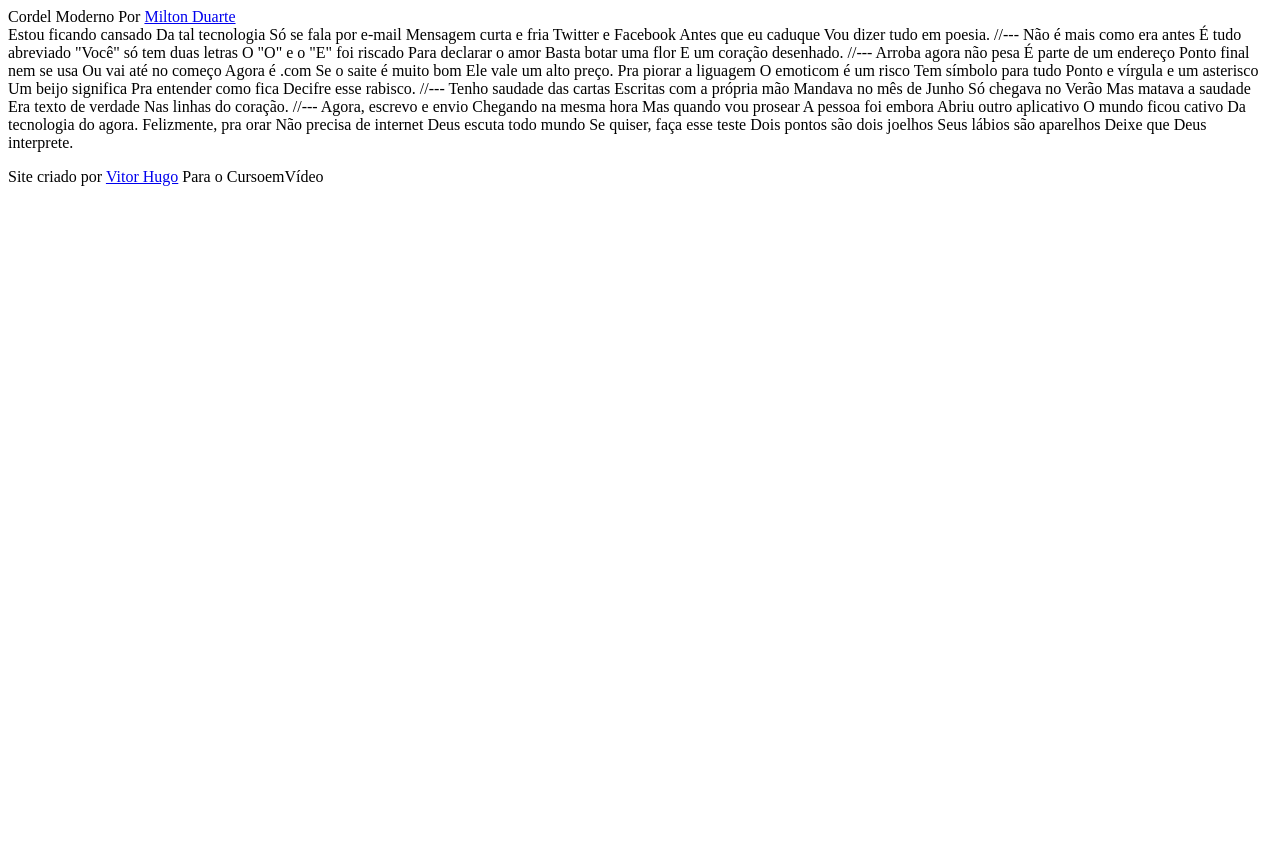
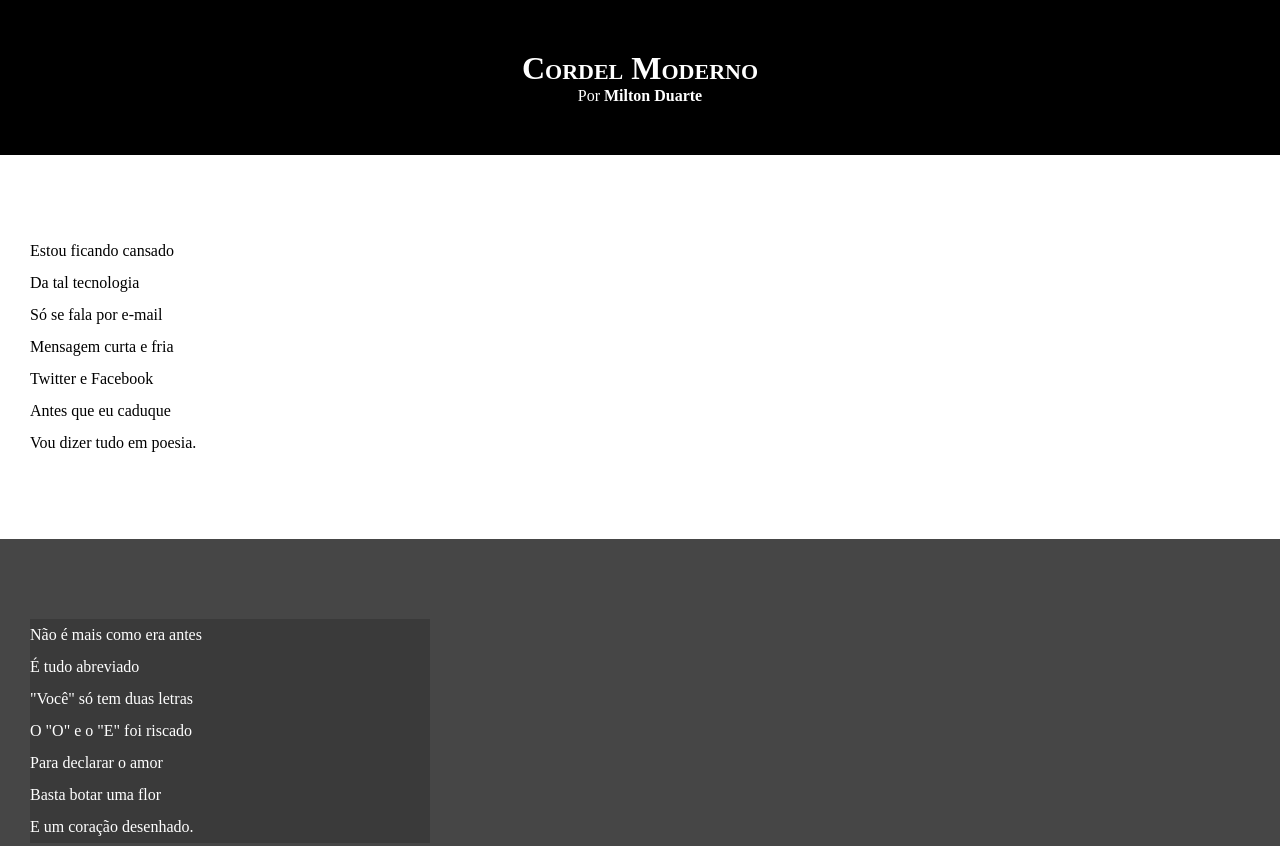
Before and after one commit to VitorHugoFreitass1/projeto-cordel, a plain HTML site: page index.html in a window 1280 px wide. Shown: the top 846 px of the page. Before the commit the page ends 800 px from the top, so only its background shows below. Drawn offline with Linux system fonts and the light colour scheme.

Commit message:
Atualizei o projeto

```diff
--- a/index.html
+++ b/index.html
@@ -3,77 +3,100 @@
 <head>
     <meta charset="UTF-8">
     <meta name="viewport" content="width=device-width, initial-scale=1.0">
-    <title>Document</title>
+    <title>Cordel Moderno</title>
+    <link rel="stylesheet" href="style.css">
 </head>
 <body>
     <header>
-        Cordel Moderno
-        Por <a href="https://www.recantodasletras.com.br/poesias/3186743" target="_blank">Milton Duarte</a>
+        <h1>
+            Cordel Moderno
+        </h1>
+        <p>Por <a href="https://www.recantodasletras.com.br/poesias/3186743" target="_blank">Milton Duarte</a>
+        </p>
     </header>
 
-    Estou ficando cansado
-    Da tal tecnologia
-    Só se fala por e-mail
-    Mensagem curta e fria
-    Twitter e Facebook
-    Antes que eu caduque
-    Vou dizer tudo em poesia.
+    <section class="normal">
+        <p>
+            Estou ficando cansado <br>
+            Da tal tecnologia <br>
+            Só se fala por e-mail <br>
+            Mensagem curta e fria    <br>
+            Twitter e Facebook   <br>
+            Antes que eu caduque  <br>
+            Vou dizer tudo em poesia.
+        </p>
+    </section>
 
-    //---
 
-    Não é mais como era antes
-    É tudo abreviado
-    "Você" só tem duas letras
-    O "O" e o "E" foi riscado
-    Para declarar o amor
-    Basta botar uma flor
-    E um coração desenhado.
+    <section class="imagem">
+        <p>
+            Não é mais como era antes <br>
+            É tudo abreviado <br>
+            "Você" só tem duas letras <br>
+            O "O" e o "E" foi riscado <br>
+            Para declarar o amor <br>
+            Basta botar uma flor <br>
+            E um coração desenhado.
+        </p>
+    </section>
 
-    //---
 
-    Arroba agora não pesa
-    É parte de um endereço
-    Ponto final nem se usa
-    Ou vai até no começo
-    Agora é .com
-    Se o saite é muito bom
-    Ele vale um alto preço.
 
-    Pra piorar a liguagem
-    O emoticom é um risco
-    Tem símbolo para tudo
-    Ponto e vírgula e um asterisco
-    Um beijo significa
-    Pra entender como fica
-    Decifre esse rabisco.
+    <section class="normal">
+        <p>
+            Arroba agora não pesa <br>
+            É parte de um endereço <br>
+            Ponto final nem se usa <br>
+            Ou vai até no começo <br>
+            Agora é .com <br>
+            Se o saite é muito bom <br>
+            Ele vale um alto preço. <br>
+        </p>
+        <p>
+            Pra piorar a liguagem <br>
+            O emoticom é um risco <br>
+            Tem símbolo para tudo <br>
+            Ponto e vírgula e um asterisco <br>
+            Um beijo significa <br>
+            Pra entender como fica <br>
+            Decifre esse rabisco.
+        </p>
+    </section>
 
-    //---
 
-    Tenho saudade das cartas
-    Escritas com a própria mão
-    Mandava no mês de Junho
-    Só chegava no Verão
-    Mas matava a saudade
-    Era texto de verdade
-    Nas linhas do coração.
+    <section class="imagem">
+        <p>
+            Tenho saudade das cartas <br>
+            Escritas com a própria mão <br>
+            Mandava no mês de Junho <br>
+            Só chegava no Verão <br>
+            Mas matava a saudade <br>
+            Era texto de verdade <br>
+            Nas linhas do coração.
+        </p>
+    </section>
 
-    //---
 
-    Agora, escrevo e envio
-    Chegando na mesma hora
-    Mas quando vou prosear
-    A pessoa foi embora
-    Abriu outro aplicativo
-    O mundo ficou cativo
-    Da tecnologia do agora.
-
-    Felizmente, pra orar
-    Não precisa de internet
-    Deus escuta todo mundo
-    Se quiser, faça esse teste
-    Dois pontos são dois joelhos
-    Seus lábios são aparelhos
-    Deixe que Deus interprete.
+    <section class="normal">
+        <p>
+            Agora, escrevo e envio <br>
+            Chegando na mesma hora <br>
+            Mas quando vou prosear <br>
+            A pessoa foi embora <br>
+            Abriu outro aplicativo <br>
+            O mundo ficou cativo <br>
+            Da tecnologia do agora. <br>
+        </p>
+        <p>
+            Felizmente, pra orar <br>
+            Não precisa de internet <br>
+            Deus escuta todo mundo <br>
+            Se quiser, faça esse teste <br>
+            Dois pontos são dois joelhos <br>
+            Seus lábios são aparelhos <br>
+            Deixe que Deus interprete. <br>
+        </p>
+    </section>
 
     <footer>
         <p>Site criado por <a href="https://www.linkedin.com/in/vitor-hugo-freitas-084683356/" target="_blank">Vitor Hugo</a> Para o CursoemVídeo</p>
--- /dev/null
+++ b/style.css
@@ -0,0 +1,65 @@
+@charset "UTF-8";
+
+*{
+    margin: 0px;
+    padding: 0px;
+}
+
+html, body{
+    background-color: darkgray;
+    min-height: 100vh;
+}
+
+header{
+    background-color: black;
+    color: white;
+    text-align: center;
+}
+
+header> h1{
+    padding-top: 50px;
+    font-variant: small-caps;
+}
+
+header > p{
+    padding-bottom: 50px;
+}
+
+header a, footer a {
+    text-decoration: none;
+    color: white;
+    font-weight: bold;
+}
+
+header a:hover, footer a:hover {
+    text-decoration: underline;
+}
+
+section{
+    padding-top: 10vh;
+    padding-bottom: 10vh;
+    line-height: 2em;
+    padding-left: 30px;
+}
+
+section.normal {
+    background-color: white;
+    color: black;
+}
+
+section.imagem{
+    background-color: rgb(70, 70, 70);
+    color: white;
+}
+
+section.imagem > p{
+    background-color: rgba(0, 0, 0, 0.171);
+    width: 400px;
+}
+
+footer {
+    background-color: black;
+    color: white;
+    text-align: center;
+    padding: 10px;
+}
```
